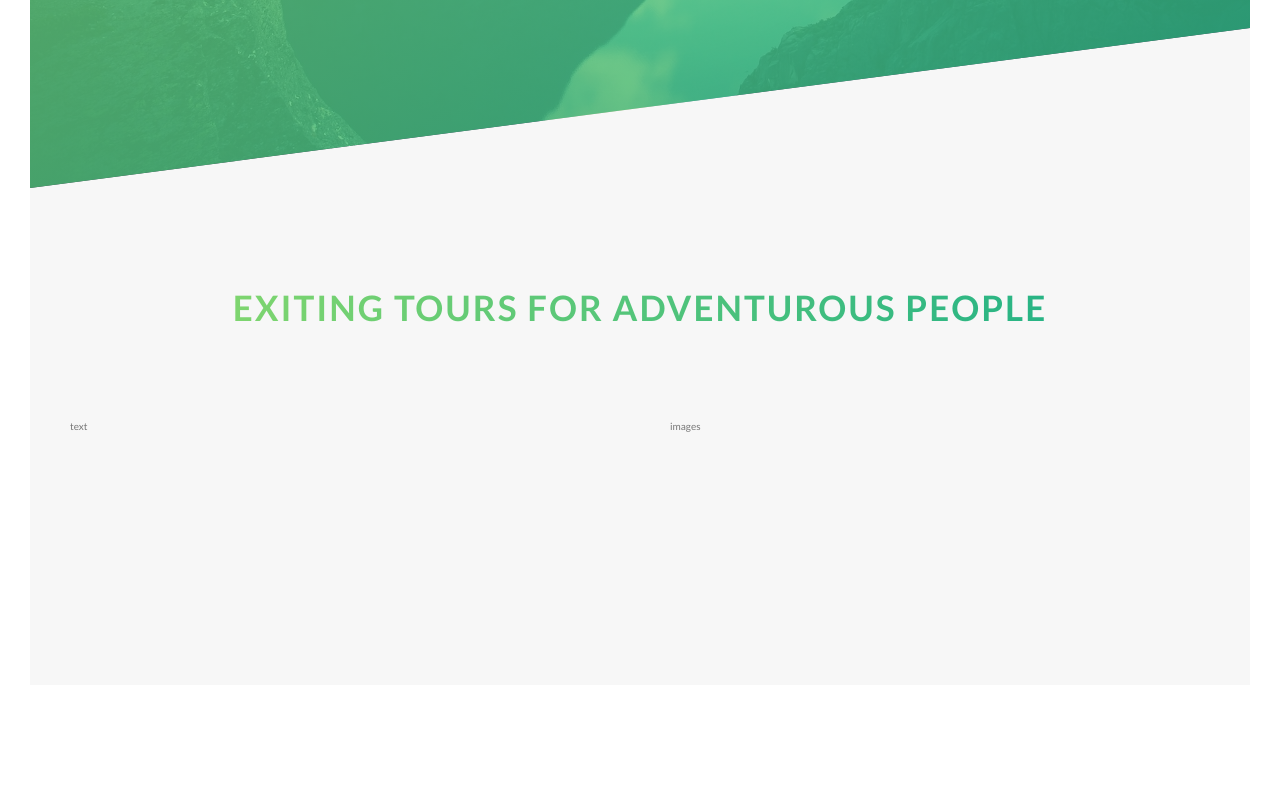
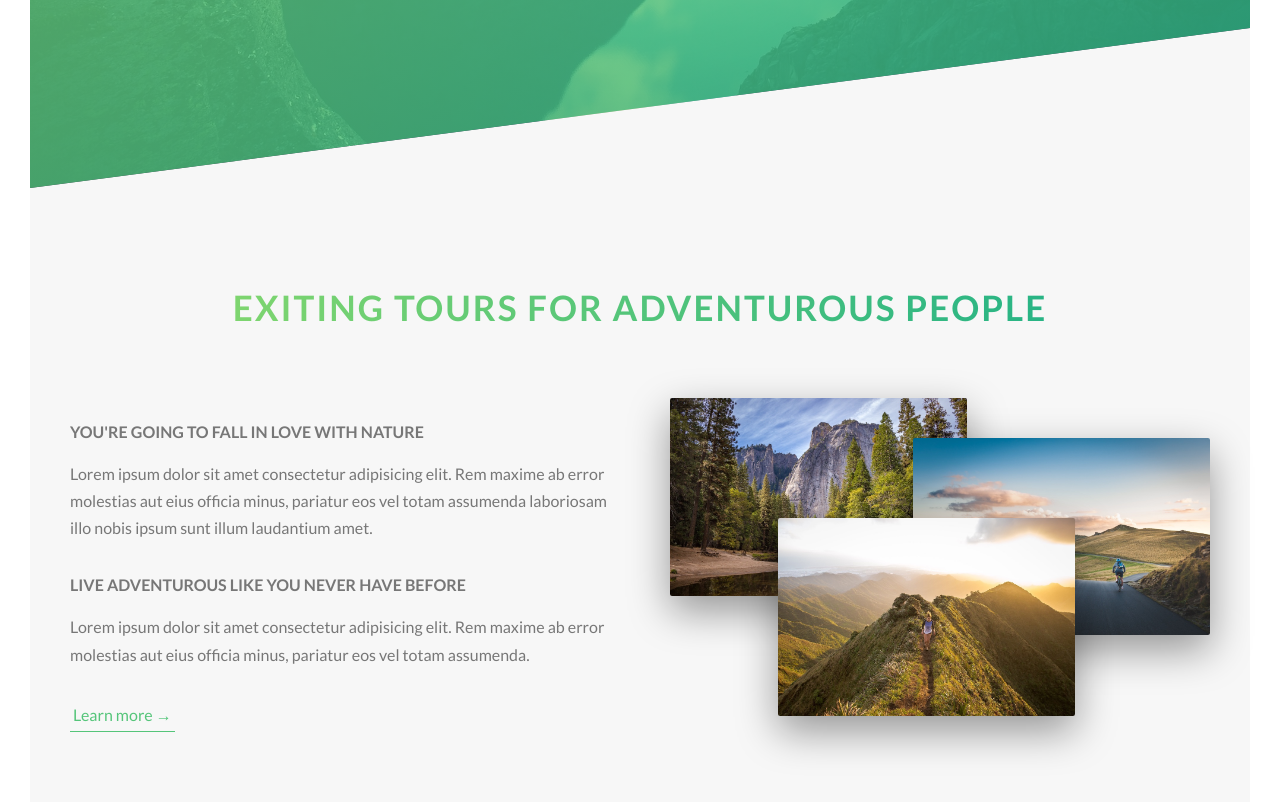
Before and after one commit to seby98/natours, a website: page index.html in a window 1280 px wide. Shown: the part 602-1404 px from the top of the page. Before the commit the page ends 1317 px from the top, so only its background shows below. Drawn offline with Linux system fonts and the light colour scheme.

Commit message:
about section completed

```diff
--- a/index.html
+++ b/index.html
@@ -29,17 +29,29 @@
         </header>
         <main>
             <section class="section-about">
-                <div class="u-center-text u-margin-bottom">
+                <div class="u-center-text u-margin-bottom-big">
                     <h2 class="heading-secondary">
                         Exiting tours for adventurous people
                     </h2>
                 </div>
                 <div class="row">
                     <div class="col-1-of-2">
-                        text
+                        <h3 class="heading-tertiary u-margin-bottom-small">You're going to fall in love with nature</h3>
+                        <p class="paragraph">
+                            Lorem ipsum dolor sit amet consectetur adipisicing elit. Rem maxime ab error molestias aut eius officia minus, pariatur eos vel totam assumenda laboriosam illo nobis ipsum sunt illum laudantium amet.
+                        </p>
+                        <h3 class="heading-tertiary u-margin-bottom-small">Live adventurous like you never have before</h3>
+                        <p class="paragraph">
+                            Lorem ipsum dolor sit amet consectetur adipisicing elit. Rem maxime ab error molestias aut eius officia minus, pariatur eos vel totam assumenda.
+                        </p>
+                        <a href="#" class="btn-text">Learn more &rarr;</a>
                     </div>
                     <div class="col-1-of-2">
-                        images
+                        <div class="composition">
+                            <img src="img/nat-1-large.jpg" alt="photo 1" class="composition__photo composition__photo--p1">
+                            <img src="img/nat-2-large.jpg" alt="photo 2" class="composition__photo composition__photo--p2">
+                            <img src="img/nat-3-large.jpg" alt="photo 3" class="composition__photo composition__photo--p3">
+                        </div>
                     </div>
                 </div>
             </section>
--- a/sass/abstract/_variables.scss
+++ b/sass/abstract/_variables.scss
@@ -11,3 +11,6 @@
 $grid-width: 114rem;
 $gutter-vertical: 8rem;
 $gutter-horizontal: 6rem;
+
+//FONT
+$default-font-size: 1.6rem;
--- a/sass/base/_typography.scss
+++ b/sass/base/_typography.scss
@@ -45,3 +45,17 @@
         text-shadow: .5rem 1rem 2rem rgba($color-black, .2);
     }
 }
+
+.heading-tertiary {
+    font-size: $default-font-size;
+    font-weight: 700;
+    text-transform: uppercase;
+}
+
+.paragraph {
+    font-size: $default-font-size;
+
+    &:not(:last-child) {
+        margin-bottom: 3rem;
+    }
+}
--- a/sass/base/_utilities.scss
+++ b/sass/base/_utilities.scss
@@ -1,3 +1,9 @@
 .u-center-text { text-align: center; }
 
-.u-margin-bottom { margin-bottom: 8rem; }
+.u-margin-bottom {
+    &-small { margin-bottom: 1.5rem; }
+
+    &-medium { margin-bottom: 4rem; }
+
+    &-big { margin-bottom: 8rem; }
+}
--- a/sass/components/_button.scss
+++ b/sass/components/_button.scss
@@ -8,7 +8,7 @@
         border-radius: 10rem;
         transition: all .2s;
         position: relative;
-        font-size: 1.6rem;
+        font-size: $default-font-size;
     }
 
     &:hover {
@@ -54,4 +54,31 @@
         animation: moveInBottom .5s ease-out .75s;
         animation-fill-mode: backwards;
     }
+
+    &-text {
+        &:link,
+        &:visited {
+            font-size: $default-font-size;
+            color: $color-primary;
+            display: inline-block;
+            text-decoration: none;
+            border-bottom: .1px solid $color-primary;
+            padding: .3rem;
+            transition: all .2s;
+        }
+
+        &:hover {
+            background-color: $color-primary;
+            color: $color-white;
+            box-shadow: 0 1rem 2rem rgba($color-black, .15);
+            transform: translateY(-.2rem);
+        }
+
+        &:active {
+            box-shadow: 0 .5rem 1rem rgba($color-black, .15);
+            transform: translateY(0);
+        }
+
+    }
+
 }
--- /dev/null
+++ b/sass/components/_composition.scss
@@ -0,0 +1,40 @@
+.composition {
+    position: relative;
+
+    &__photo {
+        width: 55%;
+        box-shadow: 0 1.5rem 4rem rgba($color-black, .4);
+        border-radius: 2px;
+        position: absolute;
+        z-index: 10;
+        transition: all .2s;
+        outline-offset: 2rem;
+
+        &--p1 {
+            left: 0;
+            top: -2rem;
+        }
+
+        &--p2 {
+            right: 0;
+            top: 2rem;
+        }
+
+        &--p3 {
+            left: 20%;
+            top: 10rem;
+        }
+
+        &:hover {
+            outline: 1.5rem solid $color-primary;
+            transform: scale(1.05) translateY(-.5rem);
+            box-shadow: 0 2.5rem 4rem rgba($color-black, .5);
+            z-index: 20;
+        }
+    }
+
+    &:hover &__photo:not(:hover) {
+        transform: scale(.95);
+    }
+
+}
--- a/sass/main.scss
+++ b/sass/main.scss
@@ -8,6 +8,7 @@
 @import "base/utilities";
 
 @import "components/button";
+@import "components/composition";
 
 @import "layout/header";
 @import "layout/grid";
```
Also changed, not shown: css/style.css.
